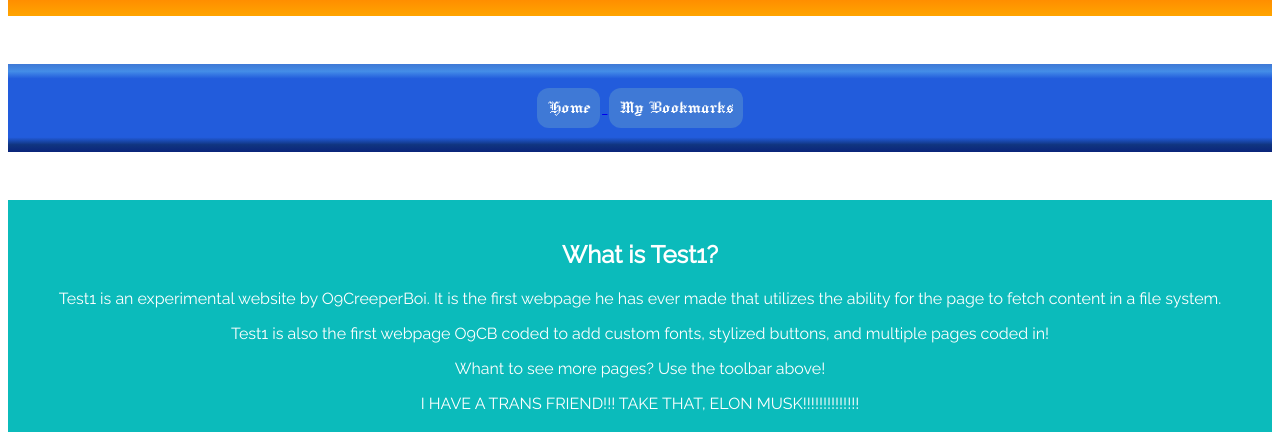
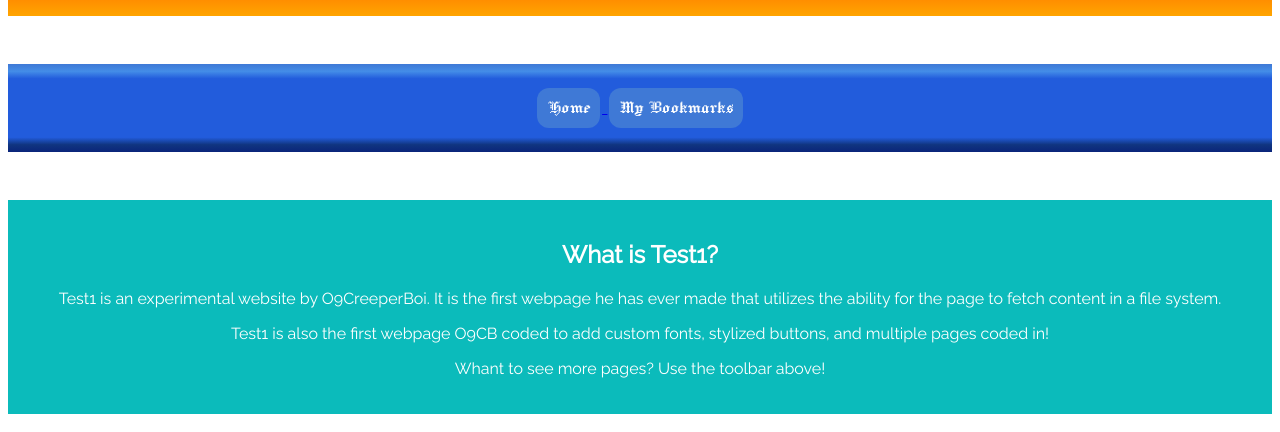
Before and after one commit to O9Creeps/Test1, a plain HTML site: page index.html in a window 1280 px wide. Shown: the part 108-540 px from the top of the page. Drawn offline with Linux system fonts and the light colour scheme; files whose address does not match are found by name.

Commit message:
Update index.html

```diff
--- a/index.html
+++ b/index.html
@@ -26,7 +26,6 @@
 			<p>Test1 is an experimental website by O9CreeperBoi. It is the first webpage he has ever made that utilizes the ability for the page to fetch content in a file system.</p>
 			<p>Test1 is also the first webpage O9CB coded to add custom fonts, stylized buttons, and multiple pages coded in!</p>
 			<p>Whant to see more pages? Use the toolbar above!</p>
-			<p>I HAVE A TRANS FRIEND!!! TAKE THAT, ELON MUSK!!!!!!!!!!!!!!</p>
 		</div>
 		<br>
 		<div class="giftags">
```
